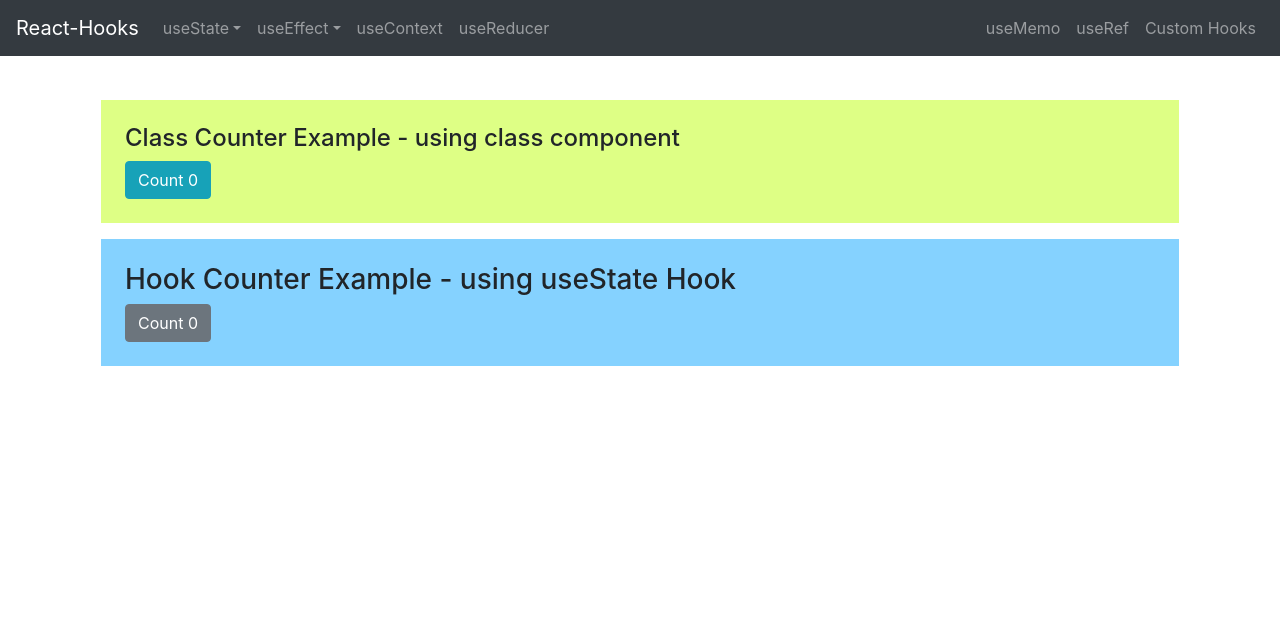
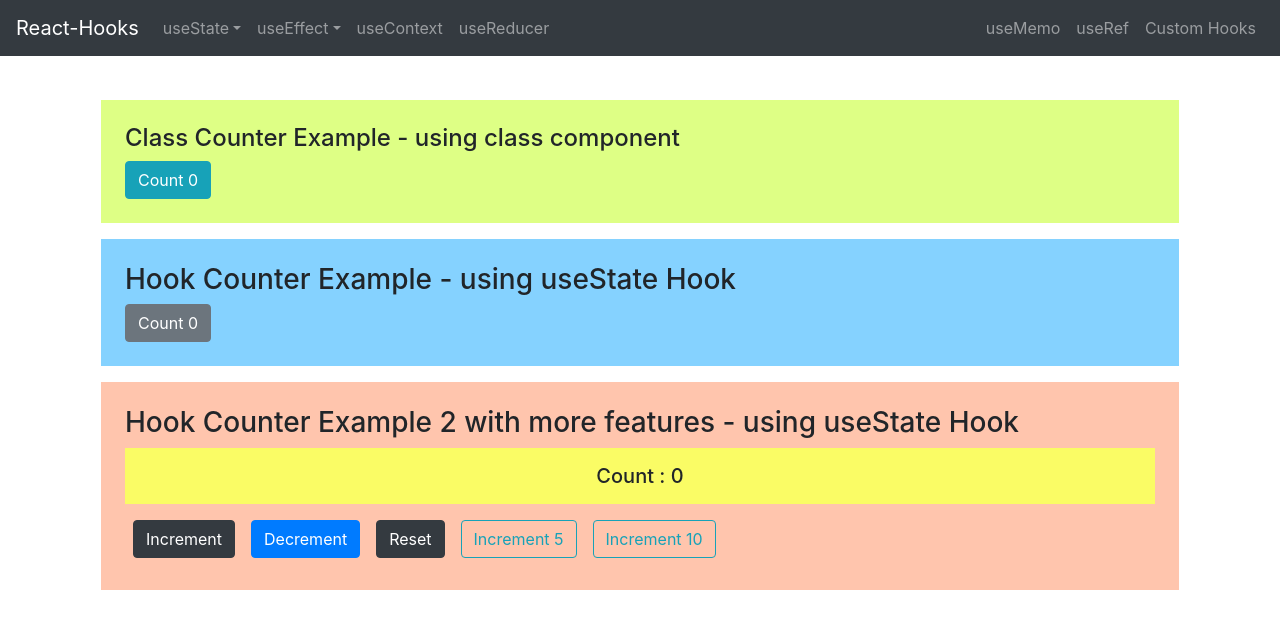
Before and after one commit to supuni9622/React-Code-Refference, a React (Create React App) app in the folder my-app/: page /useState in a window 1280 px wide. Shown: the top 628 px of the page. Built offline with nearby package versions, Linux system fonts and the light colour scheme.

Commit message:
Created HookCounterTwo

```diff
--- a/my-app/src/useStateExamples/counter/Counter.js
+++ b/my-app/src/useStateExamples/counter/Counter.js
@@ -1,12 +1,14 @@
 import React from 'react'
 import ClassCounter from './components/ClassCounter'
 import HookCounter from './components/HookCounter'
+import HookCounterTwo from './components/HookCounterTwo'
 
 const Counter = () => {
     return (
         <div className="container">
             <ClassCounter/>
             <HookCounter/>
+            <HookCounterTwo/>
         </div>
     )
 }
--- /dev/null
+++ b/my-app/src/useStateExamples/counter/components/HookCounterTwo.js
@@ -0,0 +1,48 @@
+import React, {useState} from 'react'
+import Button from 'react-bootstrap/Button'
+
+const HookCounterTwo = () => {
+    const initialCount = 0
+    const [count, setCount] = useState(initialCount)
+
+    // First form of updating variable -- but this doesn't increment the value at once
+    const incrementFive = () => {
+        for(let i=0; i<5; i++){
+            setCount(count+1)
+        }
+    }
+
+    /*
+        2nd form of updating variable
+        Instead of passing value we pass function that has access to old state value
+        This is the safest method (When we have to update the state based on the previous value)
+        Good Practise is => Pass a function with prevState instead of passing value
+
+    */
+    const incrementTen = () => {
+        for(let i=0; i<10; i++){
+            setCount(prevCount => prevCount + 1)
+        }
+    }
+
+    return (
+        <div className="m-3 p-4" style={{backgroundColor:'#ffc5ad'}}>
+
+            <h3 className='mb-2'>Hook Counter Example 2 with more features - using useState Hook</h3>
+
+                <h5 className='p-3' style={{backgroundColor:'#fafc65', textAlign:'center'}}> Count : {count}</h5>
+
+            <Button variant="dark" onClick={() => setCount(count + 1)} className='m-2'> Increment </Button>
+            <Button variant="primary" onClick={() => setCount(count - 1)} className='m-2'> Decrement </Button>
+            <Button variant="dark" onClick={() => setCount(initialCount)} className='m-2'> Reset</Button>
+
+            {/* Even this example and HookCounter Example works these two are not a good way to do this */}
+            {/* Let's get another two buttons to check other two scenarios */}
+
+            <Button variant="outline-info" onClick={incrementFive} className='m-2'> Increment 5</Button>
+            <Button variant="outline-info" onClick={incrementTen} className='m-2'> Increment 10</Button>
+        </div>
+    )
+}
+
+export default HookCounterTwo
```
